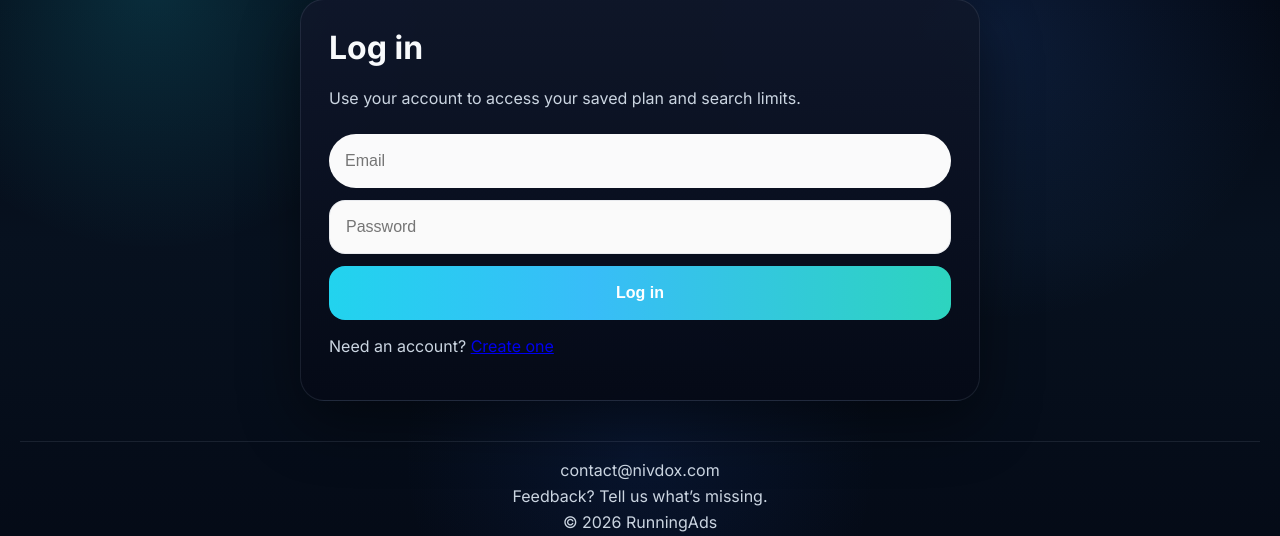
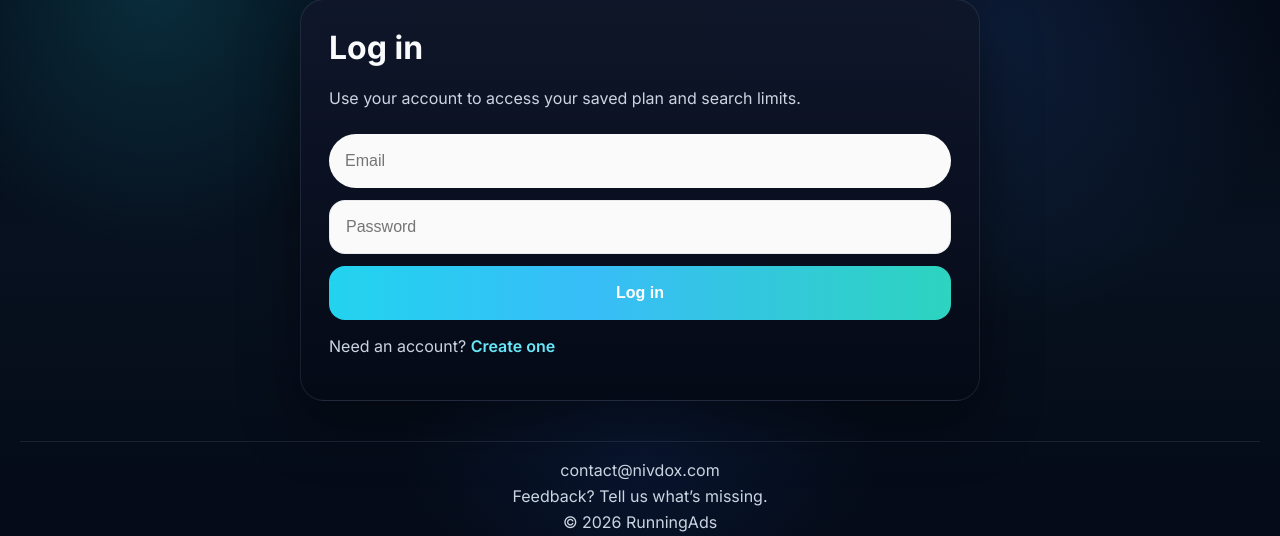
Before and after one commit to NivdoX/ad-finder-mvp, a Flask app: page /login in a window 1280 px wide. Shown: the part 101-637 px from the top of the page. Run offline with Flask 3, Linux system fonts and the light colour scheme; parts of the project's set-up code (start-up, migrations or seed data) failed here and were passed over; some libraries are stand-ins or nearby versions.

Commit message:
Improve login link styling

```diff
--- a/static/styles.css
+++ b/static/styles.css
@@ -740,3 +740,12 @@ input[type="email"] {
   font-size: 16px;
   margin-top: 10px;
 }
+.text-link {
+    color: #67e8f9;
+    font-weight: 600;
+    text-decoration: none;
+}
+
+.text-link:hover {
+    color: #a5f3fc;
+}
--- a/templates/login.html
+++ b/templates/login.html
@@ -18,8 +18,8 @@
     </form>
 
     <p class="muted" style="margin-top:16px;">
-        Need an account?
-        <a href="{{ url_for('register', next=next_url) }}">Create one</a>
-    </p>
+    Need an account?
+    <a class="text-link" href="{{ url_for('register', next=next_url) }}">Create one</a>
+</p>
 </div>
 {% endblock %}
```
